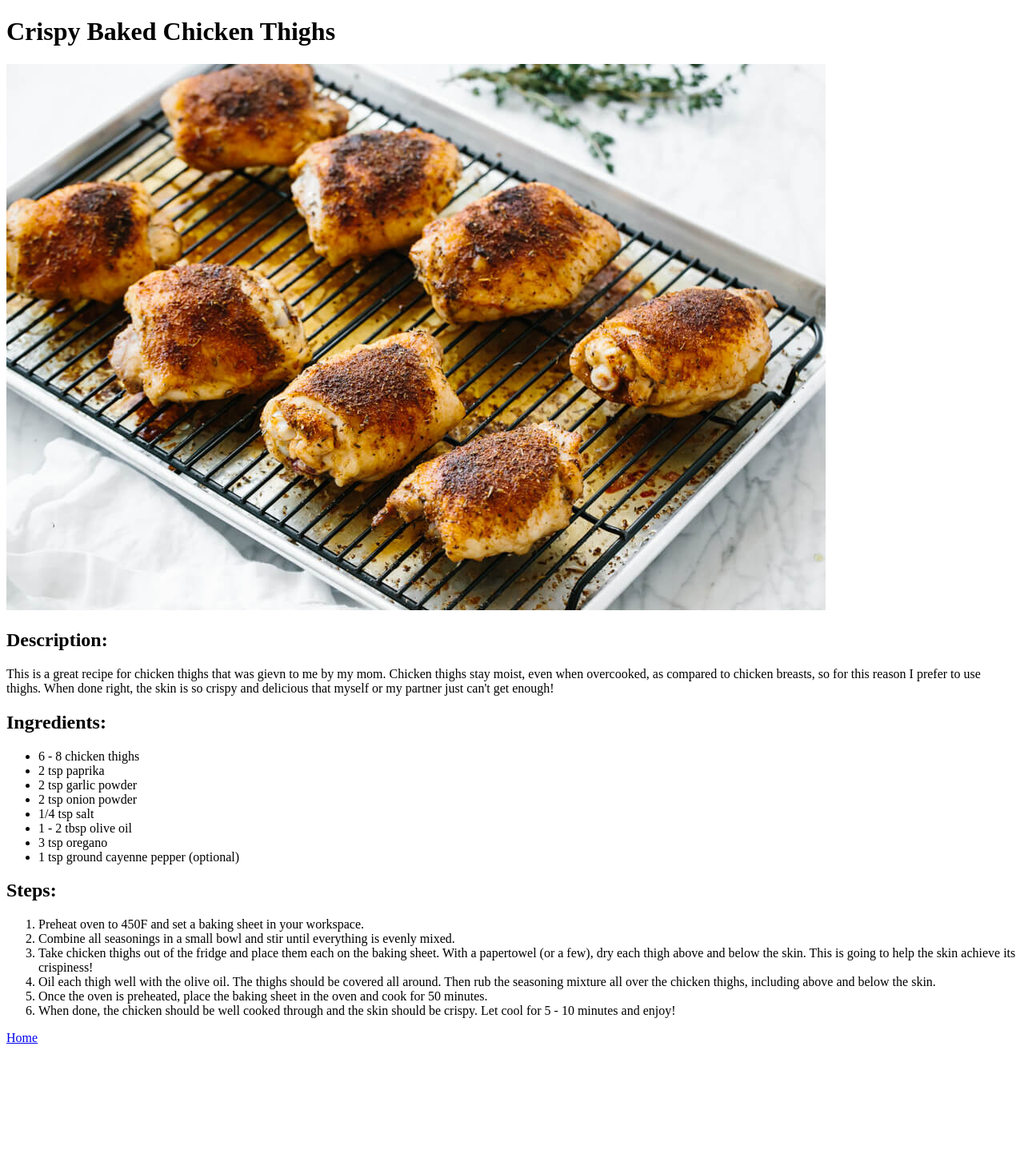
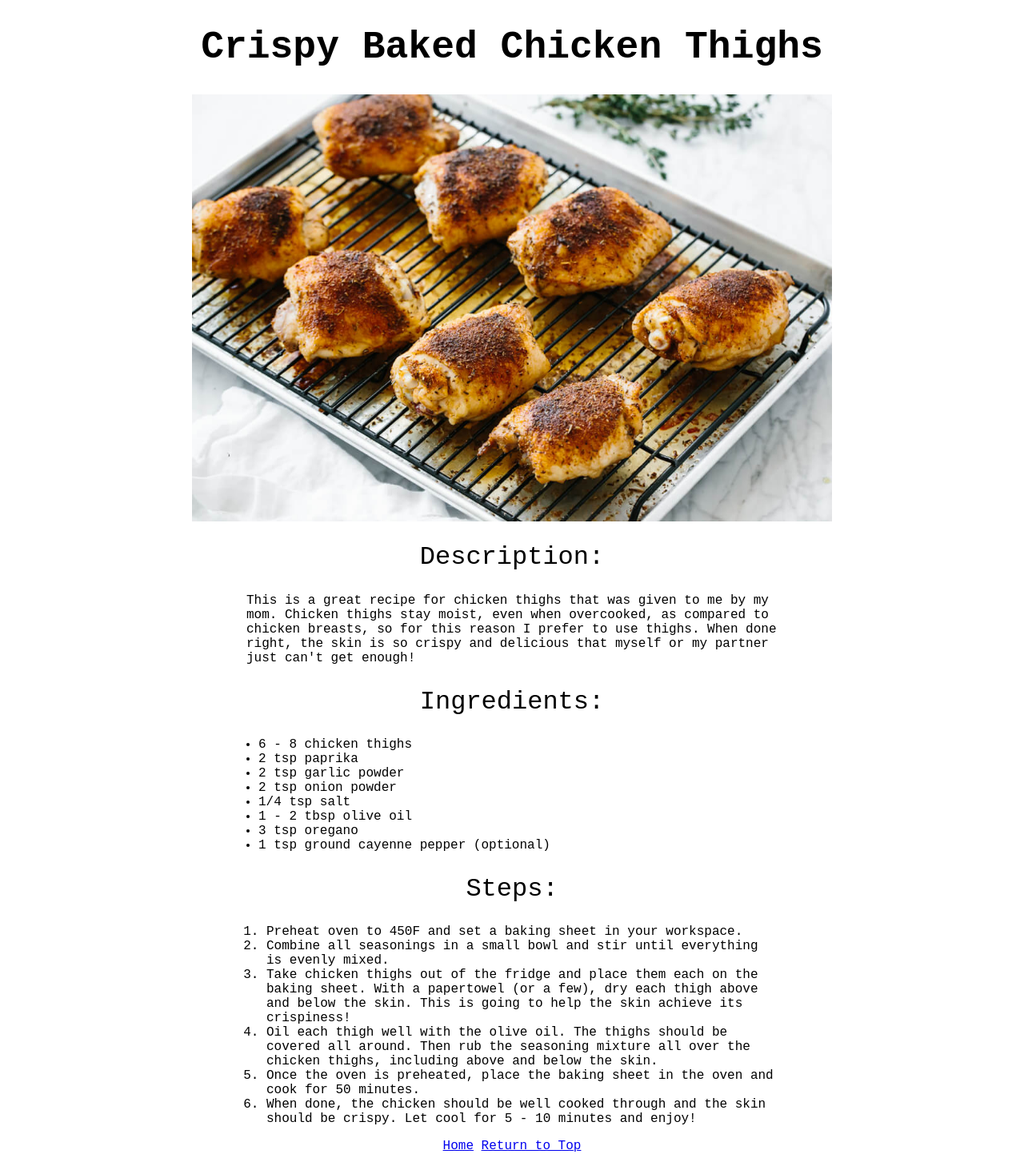
Before and after one commit to zcecchetti/odin-recipes, a plain HTML site: page recipes/crispychicken.html in a window 1280 px wide. Shown: the whole page at 80% size. Before the commit the page ends 1315 px from the top, so only its background shows below. Drawn offline with Linux system fonts and the light colour scheme.

Commit message:
Adding CSS file and updates to html

```diff
--- a/recipes/crispychicken.html
+++ b/recipes/crispychicken.html
@@ -5,6 +5,7 @@
 <head>
 
     <meta charset="utf-8">
+    <link rel="stylesheet" href="../style.css">
     <title>Crispy Baked Chicken Thighs</title>
 </head>
 
@@ -14,7 +15,7 @@
     <img src="../images/chicken.jpeg" alt="Cooked Chicken Thighs">
 
     <h2>Description:</h2>
-    <p>This is a great recipe for chicken thighs that was gievn to me
+    <p class="description">This is a great recipe for chicken thighs that was given to me
         by my mom. Chicken thighs stay moist, even when overcooked, as
         compared to chicken breasts, so for this reason I prefer to
         use thighs. When done right, the skin is so crispy and delicious
@@ -22,7 +23,7 @@
 
 
     <h2>Ingredients:</h2>
-    <ul>
+    <ul class="description list1">
 
         <li>6 - 8 chicken thighs</li>
         <li>2 tsp paprika</li>
@@ -35,7 +36,7 @@
     </ul>
 
     <h2>Steps:</h2>
-    <ol>
+    <ol class="description list2">
 
         <li>Preheat oven to 450F and set a baking sheet in your workspace.</li>
         <li>Combine all seasonings in a small bowl and stir until everything
@@ -58,7 +59,9 @@
         </li>
     </ol>
 
-    <a href="../index.html">Home</a>
+    <p id="return" ><a href="../index.html">Home</a>
+        <a href="crispychicken.html">Return to Top</a>
+    </p>
 </body>
 
 </html>
--- /dev/null
+++ b/style.css
@@ -0,0 +1,64 @@
+body {
+
+    font-family: 'Courier New', sans-serif;
+}
+
+h1 {
+
+    font-size: 48px;
+    text-align: center;
+}
+
+h2 {
+
+    font-size: 32px;
+    text-align: center;
+    font-weight: 500;
+}
+
+img {
+
+    width: 800px;
+    height: auto;
+    margin-left: auto;
+    margin-right: auto;
+    display: block;
+}
+
+.description {
+
+    margin-left: 300px;
+    margin-right: 300px;
+}
+
+.description.list1{
+
+    margin-left: 275px;
+    margin-right: 300px;
+}
+
+.description.list2{
+
+    margin-left: 285px;
+    margin-right: 300px;
+}
+
+#return {
+
+    text-align: center;
+    color: black;
+}
+
+.recipes {
+
+    font-size: 24px;
+    text-align: center;
+    color: black;
+    margin-left: 100px;
+    margin-right: 150px;
+}
+
+.recipes a {
+
+    margin-left: 25px;
+}
```
Also changed, not shown: index.html (+16 -4 lines), recipes/figasa.html (+7 -4 lines), recipes/lemongarlic.html (+7 -4 lines).
